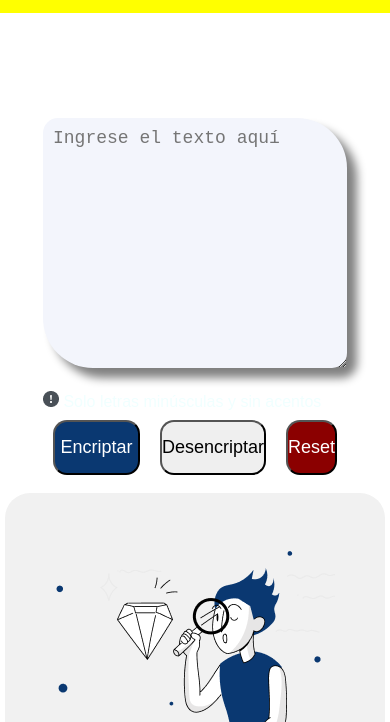
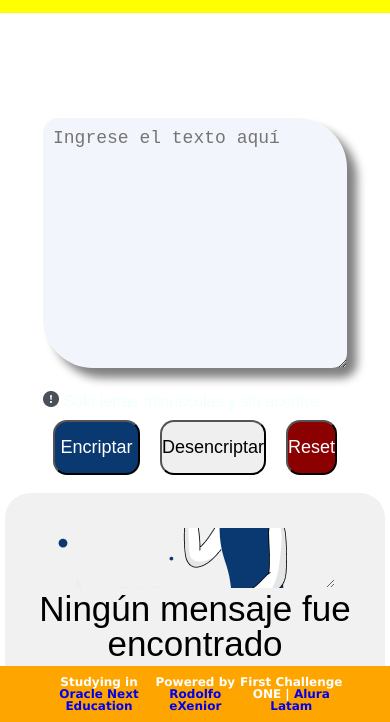
Before and after one commit to rodolfoexenior/deco-v3-1, a plain HTML site: page index.html in a window 390 px wide. Shown: the part 122-844 px from the top of the page. Drawn offline with nearby package versions, Linux system fonts and the light colour scheme.

Commit message:
Mejorando el responsive en style.css

```diff
--- a/style.css
+++ b/style.css
@@ -55,7 +55,7 @@ background-color: #66999;
    }
 /* Container for flexboxes */
 section {
-  display: -webkit-flex;
+  //display: -webkit-flex;
   display: flex;
 }
 /* Style the navigation menu */
@@ -231,4 +231,10 @@ footer {
     border-radius: 25px;
     text-align: center;
   }
+  .textRespuesta{
+    height: 60px;
+  }
+  footer{
+    position: fixed;
+  }
 }
```
